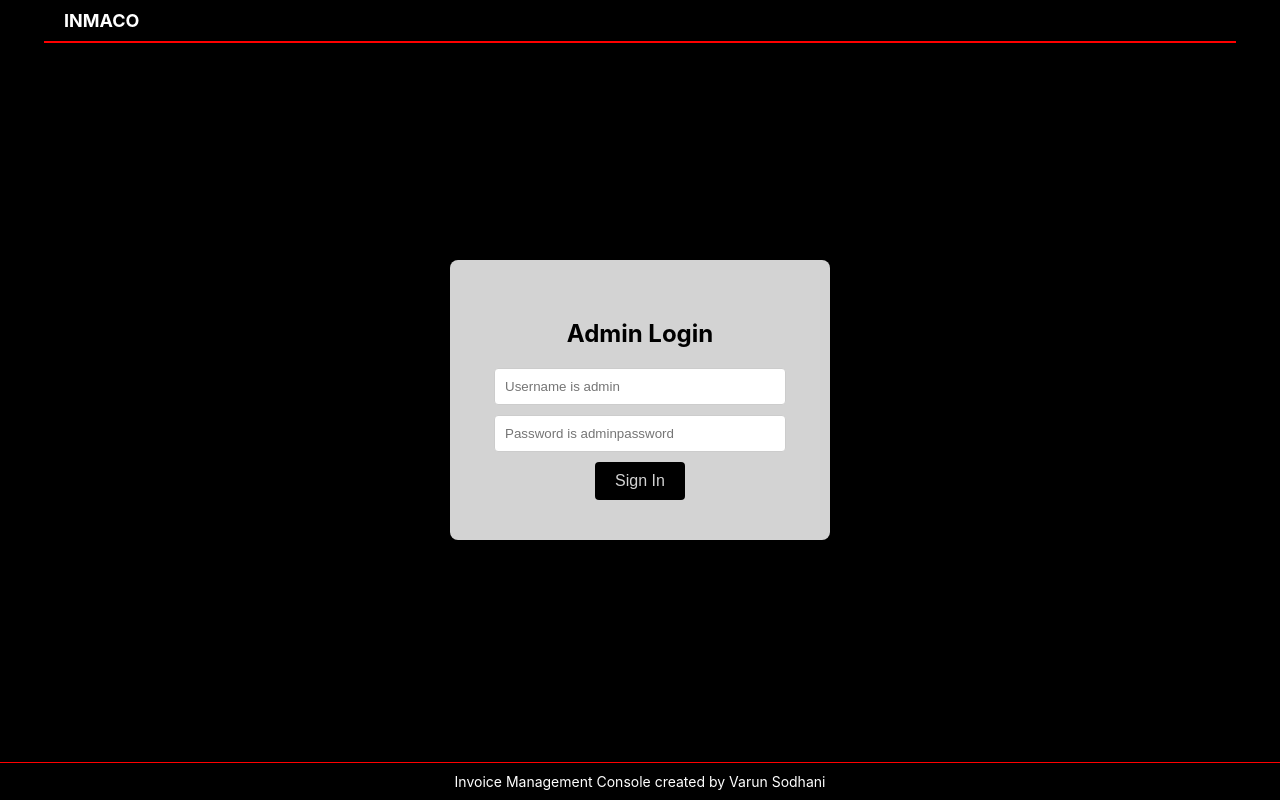
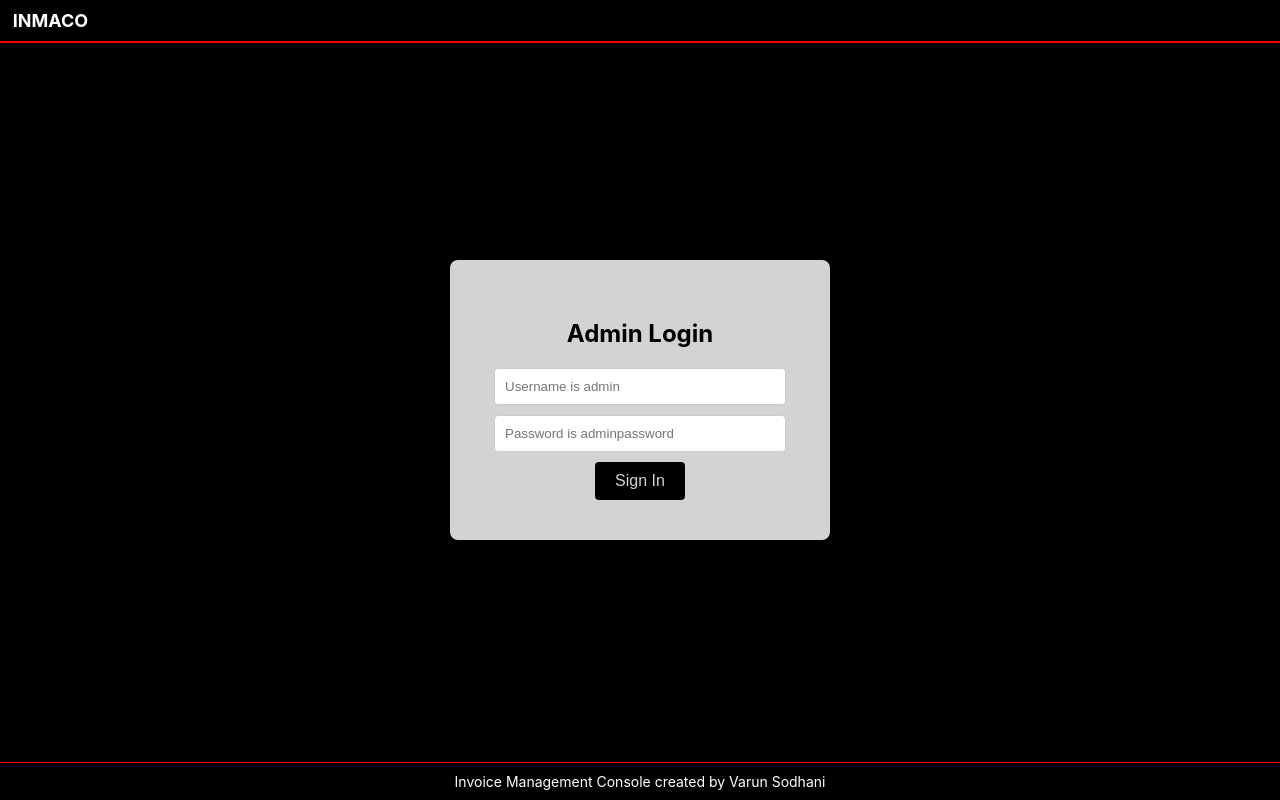
Before and after one commit to Illuminatus66/inmaco, a React (Create React App) app: page / in a window 1280 px wide. Built offline with nearby package versions, Linux system fonts and the light colour scheme.

Commit message:
CSS changes for header

```diff
--- a/src/components/Header/Header.css
+++ b/src/components/Header/Header.css
@@ -6,7 +6,7 @@
   padding: 10px 20px;
   color: white;
   font-size: 18px;
-  width: 90%;
+  width: 98%;
   position: fixed;
   border-bottom: 2px solid #ff0000;
 }
--- a/src/pages/Dashboard/Dashboard.css
+++ b/src/pages/Dashboard/Dashboard.css
@@ -171,7 +171,7 @@
   display: flex;
   flex-direction: column;
   gap: 1rem;
-  overflow-y: auto;
+  overflow-y: scroll;
 }
 
 .invoice-section h3 {
```
